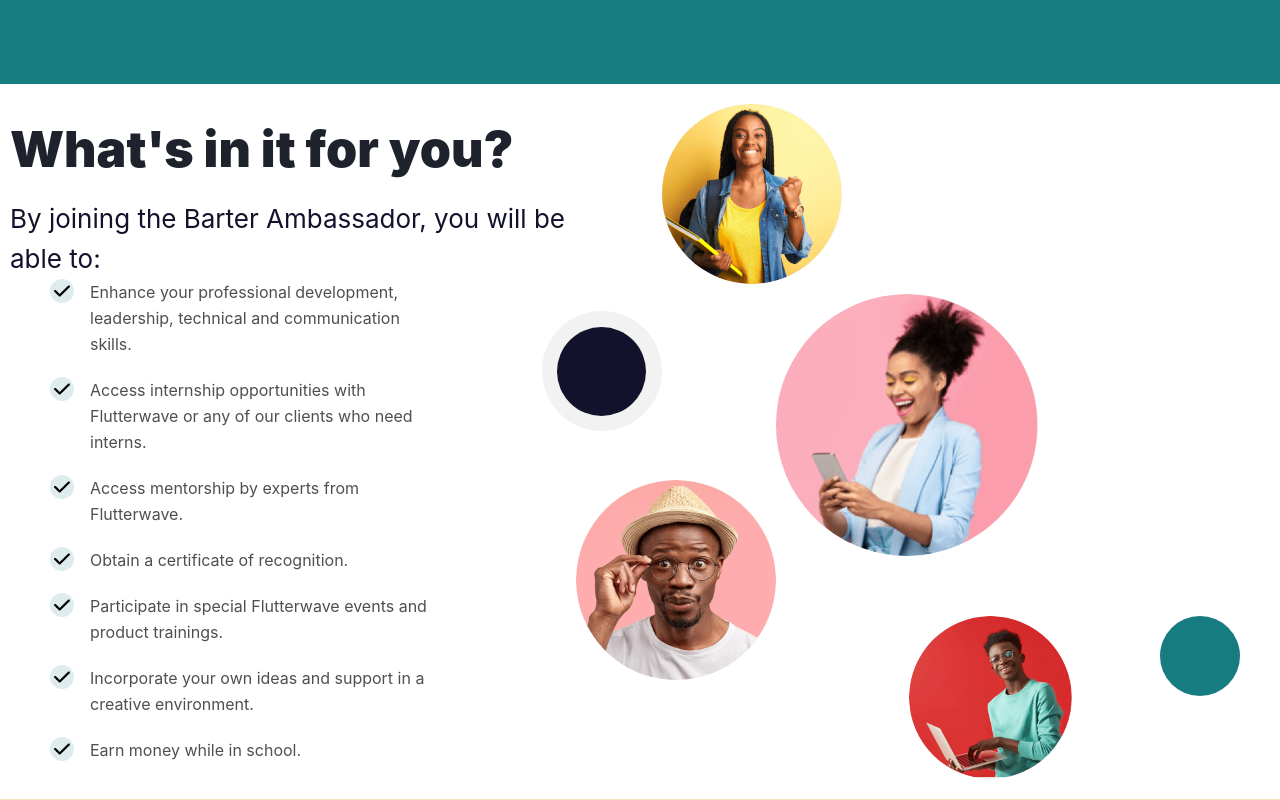
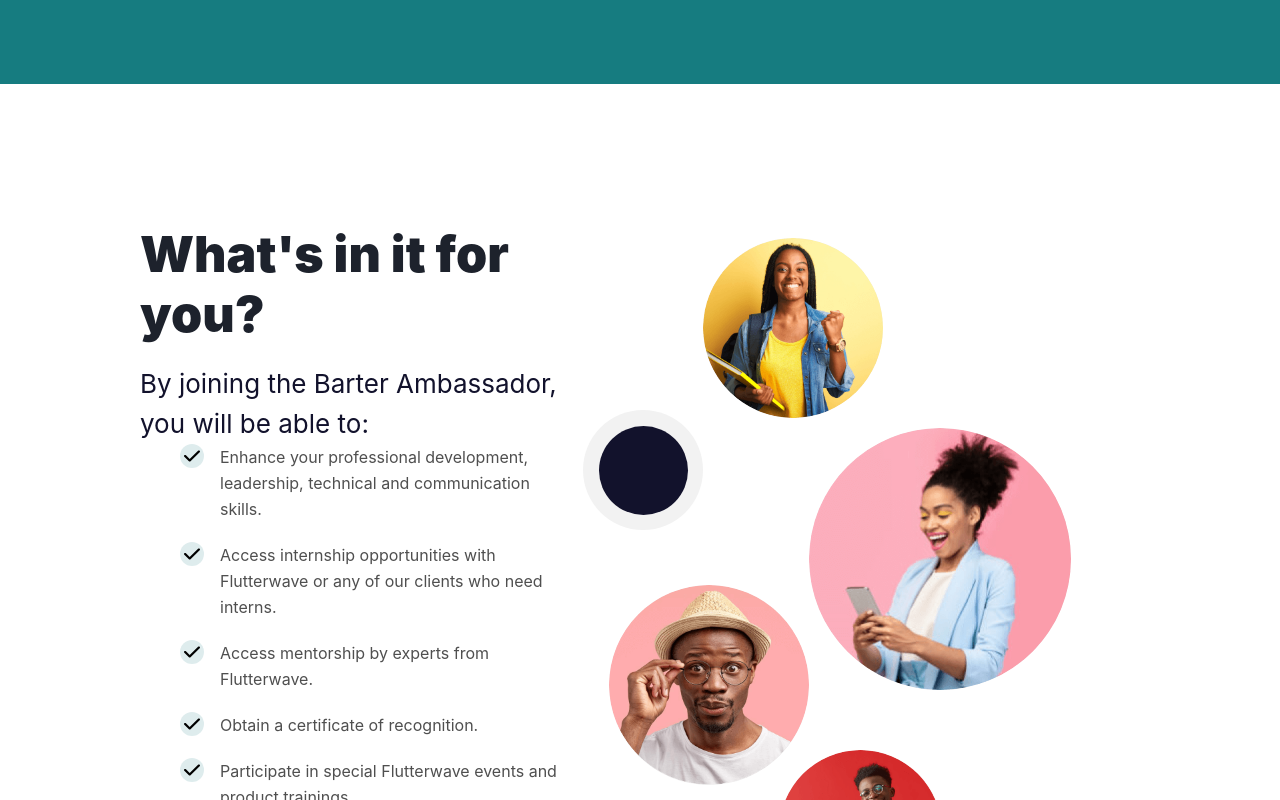
Before and after one commit to Portfolio-React-Team1/barter_clone, a React (Create React App) app: page /student-ambassador in a window 1280 px wide. Shown: the part 1640-2440 px from the top of the page. Built offline with nearby package versions, Linux system fonts and the light colour scheme; a web font is replaced by a local one.

Commit message:
Update Ambas.css

```diff
--- a/src/pages/student_ambassador/Ambas.css
+++ b/src/pages/student_ambassador/Ambas.css
@@ -303,7 +303,7 @@
   line-height: 1.15;
 }
 
-.figures[data-v-48d664ae]:nth-child(3) {
+.figures:nth-child(3) {
   align-items: flex-end;
 }
 
@@ -473,6 +473,10 @@
     bottom: -50px;
     left: 230px;
   }
+
+  .section-content {
+    margin: 15px;
+  }
 }
 @media (min-width: 500px) {
   .figures .fig--1 {
@@ -496,6 +500,9 @@
     height: 80px;
     width: 80px;
   }
+  .section-content {
+    margin: 15px;
+  }
 }
 
 @media (min-width: 650px) {
@@ -506,6 +513,9 @@
   .figures .fig--4 {
     height: 262px;
     width: 262px;
+  }
+  .section-content {
+    margin: 20px;
   }
 }
 
@@ -646,6 +656,8 @@
 
   .section-content {
     flex-direction: row;
+    margin: 50px;
+    padding: 80px;
   }
   .section-content-column {
     width: calc(52% - 60px);
```
